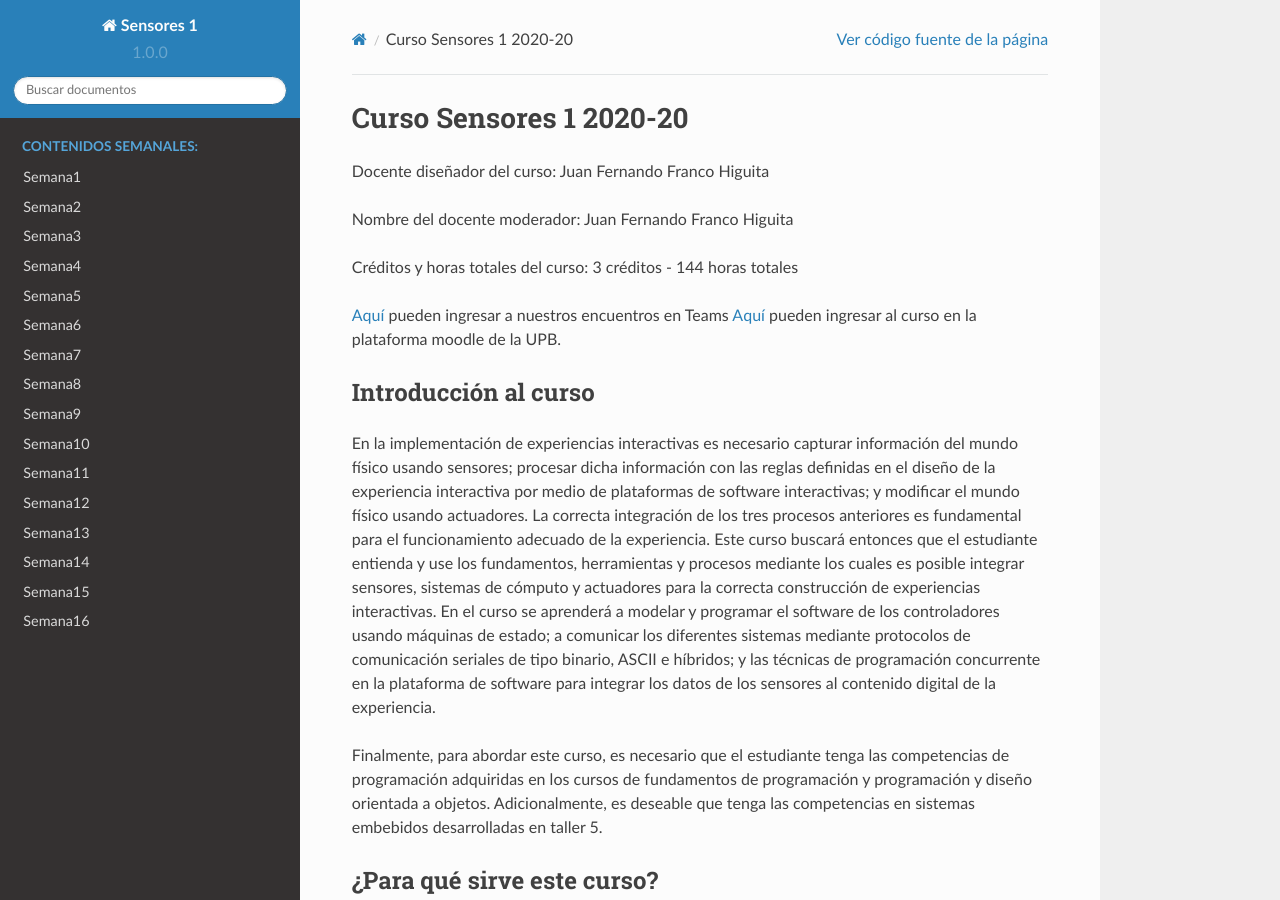
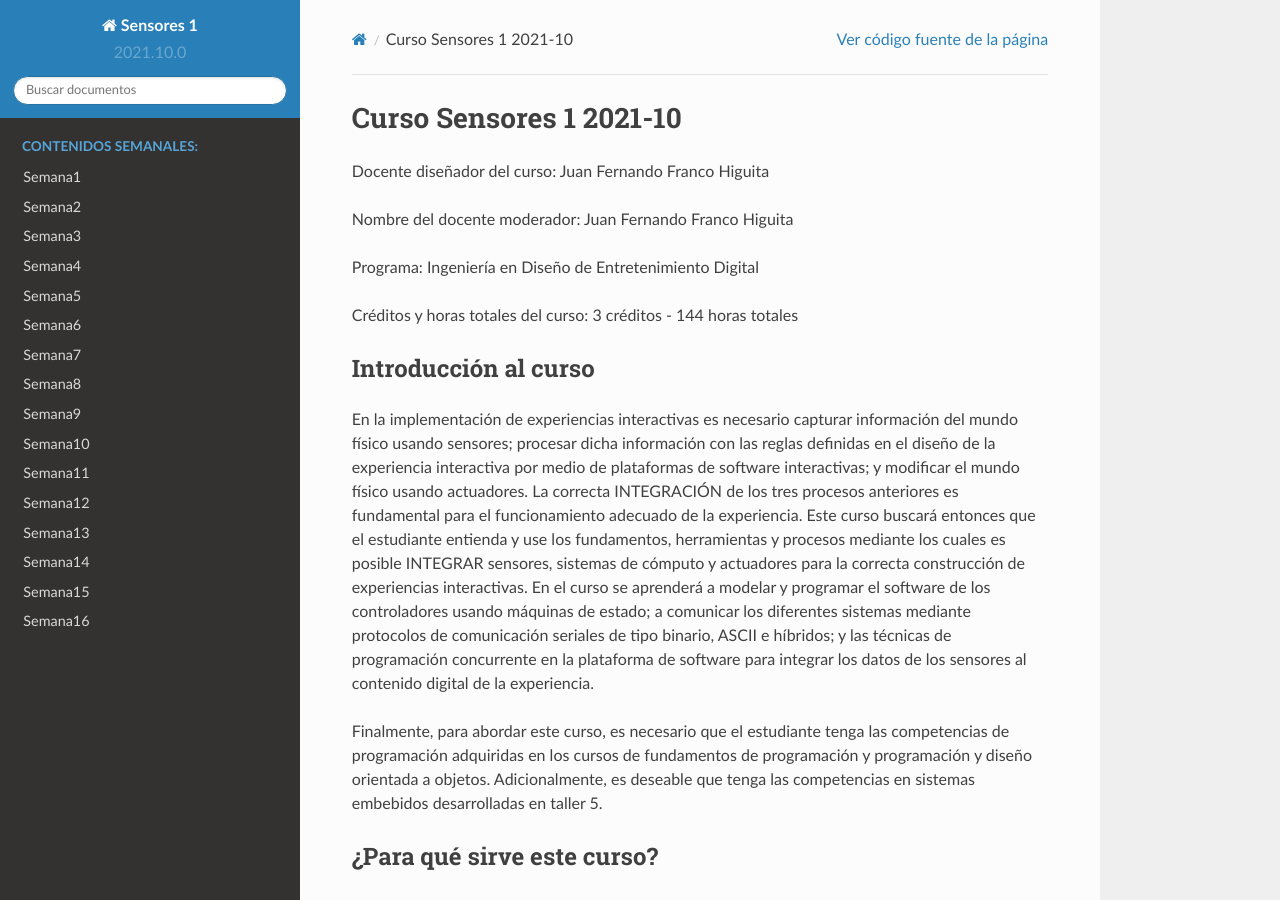
Before and after one commit to juanferfranco/sensores1, a Sphinx documentation site: the page built from docs/index.rst, in a window 1280 px wide and 900 px high. Built offline with Sphinx 7.4.7 and the Read the Docs theme 2.0.0, drawn with Linux system fonts in a browser that asks for light colours; some of the changed text lies outside the part shown.

Commit message:
update index and some parts of week 1

```diff
--- a/docs/conf.py
+++ b/docs/conf.py
@@ -20,14 +20,13 @@
 # -- Project information -----------------------------------------------------
 
 project = 'Sensores 1'
-copyright = '2020, Juan Franco'
+copyright = '2021, Juan Franco'
 author = 'Juan Franco'
 
 # The short X.Y version
-version = '1.0.0'
+version = '2021.10.0'
 # The full version, including alpha/beta/rc tags
-release = 'beta'
-
+release = 'rc'
 
 # -- General configuration ---------------------------------------------------
 
--- a/docs/index.rst
+++ b/docs/index.rst
@@ -1,14 +1,12 @@
-Curso Sensores 1 2020-20
+Curso Sensores 1 2021-10
 ========================================
-
 Docente diseñador del curso: Juan Fernando Franco Higuita
 
 Nombre del docente moderador: Juan Fernando Franco Higuita
 
+Programa: Ingeniería en Diseño de Entretenimiento Digital
+
 Créditos y horas totales del curso: 3 créditos - 144 horas totales
-
-`Aquí <https://teams.microsoft.com/l/team/19%3a919658982cb4457e85d706bad345b5dc%40thread.tacv2/conversations?groupId=16c098de-d737-4b8a-839d-8faf7400b06e&tenantId=618bab0f-20a4-4de3-a10c-e20cee96bb35>`__ pueden ingresar a nuestros encuentros en Teams
-`Aquí <https://auladigital.upb.edu.co/course/view.php?id=9281>`__ pueden ingresar al curso en la plataforma moodle de la UPB.
 
 
 Introducción al curso
@@ -18,10 +16,10 @@ En la implementación de experiencias interactivas es necesario capturar
 información del mundo físico usando sensores; procesar dicha información
 con las reglas definidas en el diseño de la experiencia interactiva por
 medio de plataformas de software interactivas; y modificar el mundo físico
-usando actuadores. La correcta integración de los tres procesos anteriores
+usando actuadores. La correcta INTEGRACIÓN de los tres procesos anteriores
 es fundamental para el funcionamiento adecuado de la experiencia. Este curso
 buscará entonces que el estudiante entienda y use los fundamentos,
-herramientas y procesos mediante los cuales es posible integrar sensores,
+herramientas y procesos mediante los cuales es posible INTEGRAR sensores,
 sistemas de cómputo y actuadores para la correcta construcción de experiencias
 interactivas. En el curso se aprenderá a modelar y programar el software de
 los controladores usando máquinas de estado; a comunicar los diferentes sistemas
@@ -70,8 +68,10 @@ Capacidades humanas y competencias
 Estructura y metodología del curso
 -----------------------------------
 El curso está dividido en 6 unidades que se realizarán en 16
-semanas. Cada unidad tendrá asociada una actividad de aprendizaje a realizar
-en 8 fases, menos la unidad 1 que será una unidad de dignóstico-repaso.
+semanas. Cada unidad tendrá asociadas unas actividades de aprendizaje
+que buscarán llevar al estudiante al nivel de desarrollo del criterio
+de competencia definido en la carta descriptiva del curso. Las actividades
+siguen un trayecto definido por fases así:
 
 * Fase 1: motivación. En esta fase se presentará la actividad de aprendizaje
   de la unidad, su relación con las competencias del curso y la carrera, se
```
Also changed, not shown: other parts of docs/index.rst (+4 -4 lines), docs/_semana1/semana1.rst (+12 -1 lines).
